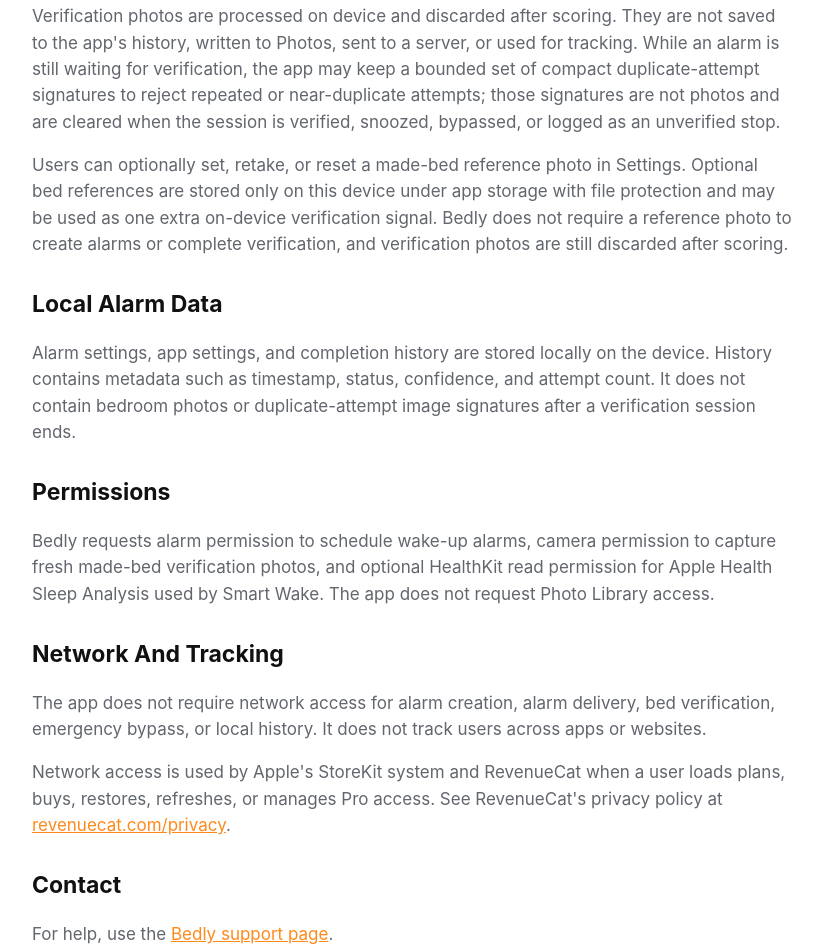
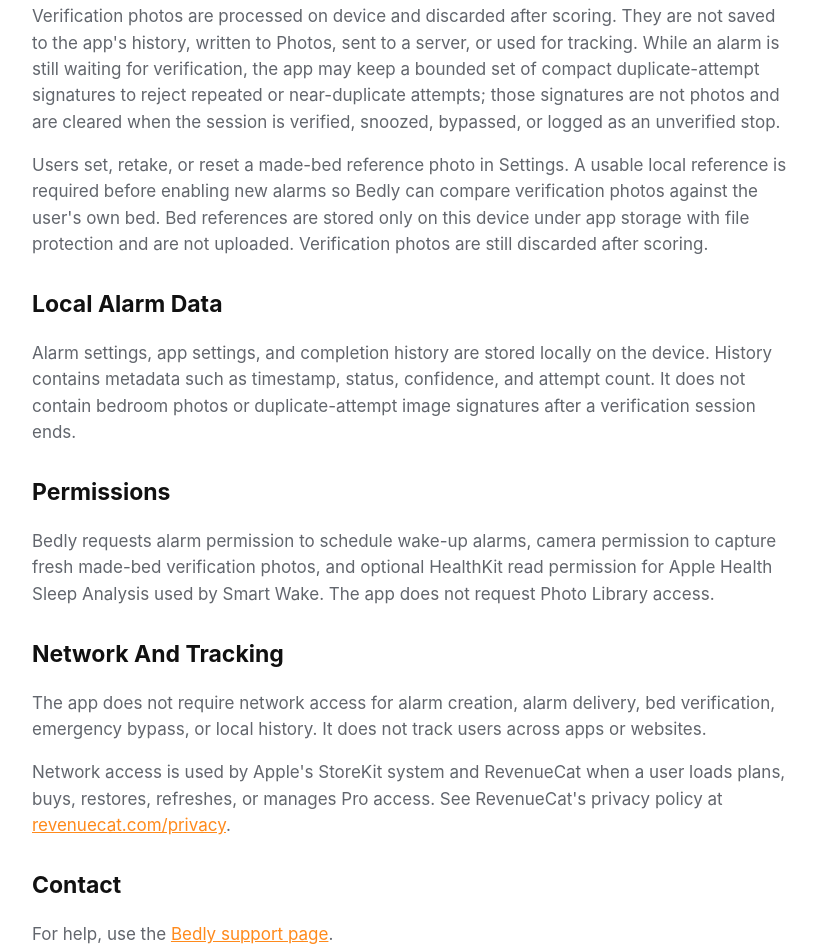
Before and after one commit to aizakmi08/bedly-legal, a plain HTML site: page privacy.html in a window 1280 px wide. Shown: the part 1270-2220 px from the top of the page, without its empty margins (228-1050 px from the left). Drawn offline with Linux system fonts and the light colour scheme.

Commit message:
Update Bedly privacy.html for verification release

```diff
--- a/privacy.html
+++ b/privacy.html
@@ -104,7 +104,7 @@
 
     <h2>Photos</h2>
     <p>Verification photos are processed on device and discarded after scoring. They are not saved to the app's history, written to Photos, sent to a server, or used for tracking. While an alarm is still waiting for verification, the app may keep a bounded set of compact duplicate-attempt signatures to reject repeated or near-duplicate attempts; those signatures are not photos and are cleared when the session is verified, snoozed, bypassed, or logged as an unverified stop.</p>
-    <p>Users can optionally set, retake, or reset a made-bed reference photo in Settings. Optional bed references are stored only on this device under app storage with file protection and may be used as one extra on-device verification signal. Bedly does not require a reference photo to create alarms or complete verification, and verification photos are still discarded after scoring.</p>
+    <p>Users set, retake, or reset a made-bed reference photo in Settings. A usable local reference is required before enabling new alarms so Bedly can compare verification photos against the user's own bed. Bed references are stored only on this device under app storage with file protection and are not uploaded. Verification photos are still discarded after scoring.</p>
 
     <h2>Local Alarm Data</h2>
     <p>Alarm settings, app settings, and completion history are stored locally on the device. History contains metadata such as timestamp, status, confidence, and attempt count. It does not contain bedroom photos or duplicate-attempt image signatures after a verification session ends.</p>
```
